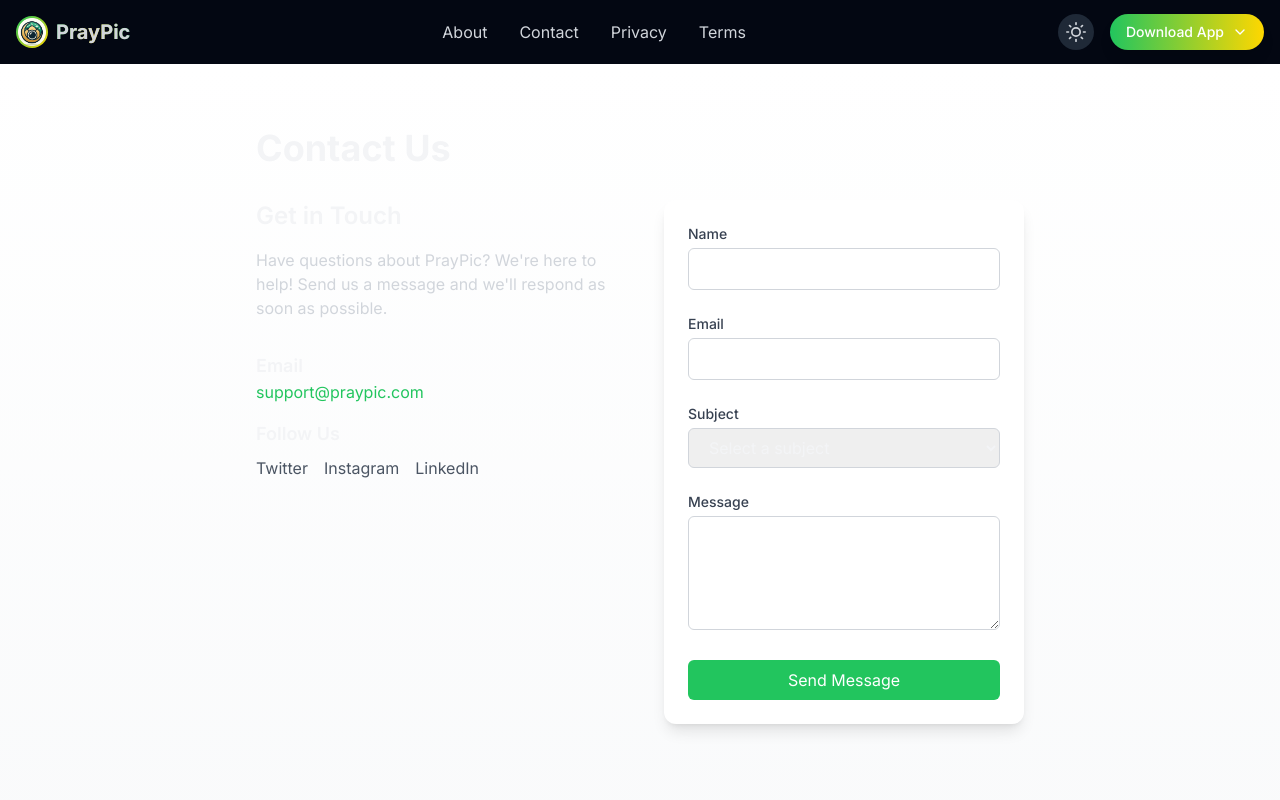
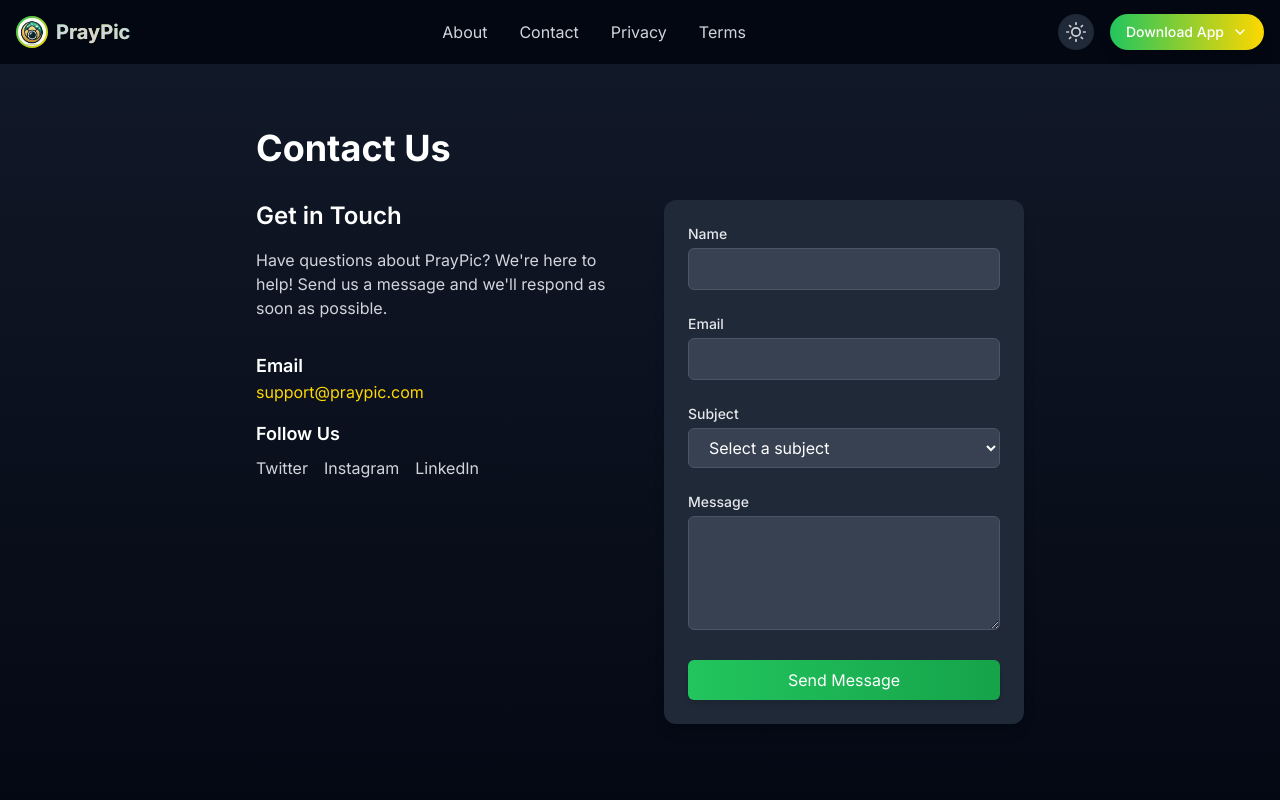
Before and after one commit to yousifUnity/Pray-Pic, a Next.js app: page /contact in a window 1280 px wide. Shown: the top 800 px of the page. Built offline with nearby package versions, Linux system fonts and the light colour scheme.

Commit message:
Update page.tsx

```diff
--- a/src/app/contact/page.tsx
+++ b/src/app/contact/page.tsx
@@ -24,17 +24,17 @@
   }
 
   return (
-    <div className="min-h-screen bg-gradient-to-b from-white to-gray-50 py-16">
+    <div className="min-h-screen bg-gradient-to-b from-white to-gray-50 dark:from-gray-900 dark:to-gray-950 py-16">
       <div className="container mx-auto px-4">
         <div className="max-w-3xl mx-auto">
-          <h1 className="text-4xl font-bold mb-8">Contact Us</h1>
+          <h1 className="text-4xl font-bold mb-8 text-gray-800 dark:text-white">Contact Us</h1>
 
           <div className="grid md:grid-cols-2 gap-12">
             {/* Contact Information */}
             <div className="space-y-8">
               <div>
-                <h2 className="text-2xl font-semibold mb-4 text-gray-800">Get in Touch</h2>
-                <p className="text-gray-600">
+                <h2 className="text-2xl font-semibold mb-4 text-gray-800 dark:text-white">Get in Touch</h2>
+                <p className="text-gray-600 dark:text-gray-300">
                   Have questions about PrayPic? We're here to help! Send us a message and we'll
                   respond as soon as possible.
                 </p>
@@ -42,22 +42,22 @@
 
               <div className="space-y-4">
                 <div>
-                  <h3 className="text-lg font-semibold text-gray-800">Email</h3>
-                  <a href="mailto:support@praypic.com" className="text-primary-green hover:underline">
+                  <h3 className="text-lg font-semibold text-gray-800 dark:text-white">Email</h3>
+                  <a href="mailto:support@praypic.com" className="text-primary-green dark:text-primary-gold hover:underline">
                     support@praypic.com
                   </a>
                 </div>
 
                 <div>
-                  <h3 className="text-lg font-semibold text-gray-800">Follow Us</h3>
+                  <h3 className="text-lg font-semibold text-gray-800 dark:text-white">Follow Us</h3>
                   <div className="flex space-x-4 mt-2">
-                    <a href="#" className="text-gray-600 hover:text-primary-green">
+                    <a href="#" className="text-gray-600 dark:text-gray-300 hover:text-primary-green dark:hover:text-primary-gold">
                       Twitter
                     </a>
-                    <a href="#" className="text-gray-600 hover:text-primary-green">
+                    <a href="#" className="text-gray-600 dark:text-gray-300 hover:text-primary-green dark:hover:text-primary-gold">
                       Instagram
                     </a>
-                    <a href="#" className="text-gray-600 hover:text-primary-green">
+                    <a href="#" className="text-gray-600 dark:text-gray-300 hover:text-primary-green dark:hover:text-primary-gold">
                       LinkedIn
                     </a>
                   </div>
@@ -66,10 +66,10 @@
             </div>
 
             {/* Contact Form */}
-            <div className="bg-white p-6 rounded-xl shadow-lg">
+            <div className="bg-white dark:bg-gray-800 p-6 rounded-xl shadow-lg">
               <form onSubmit={handleSubmit} className="space-y-6">
                 <div>
-                  <label htmlFor="name" className="block text-sm font-medium text-gray-700 mb-1">
+                  <label htmlFor="name" className="block text-sm font-medium text-gray-700 dark:text-gray-200 mb-1">
                     Name
                   </label>
                   <input
@@ -79,12 +79,12 @@
                     value={formData.name}
                     onChange={handleChange}
                     required
-                    className="w-full px-4 py-2 border border-gray-300 rounded-md focus:ring-primary-green focus:border-primary-green"
+                    className="w-full px-4 py-2 border border-gray-300 dark:border-gray-600 bg-white dark:bg-gray-700 text-gray-900 dark:text-white rounded-md focus:ring-primary-green dark:focus:ring-primary-gold focus:border-primary-green dark:focus:border-primary-gold"
                   />
                 </div>
 
                 <div>
-                  <label htmlFor="email" className="block text-sm font-medium text-gray-700 mb-1">
+                  <label htmlFor="email" className="block text-sm font-medium text-gray-700 dark:text-gray-200 mb-1">
                     Email
                   </label>
                   <input
@@ -94,12 +94,12 @@
                     value={formData.email}
                     onChange={handleChange}
                     required
-                    className="w-full px-4 py-2 border border-gray-300 rounded-md focus:ring-primary-green focus:border-primary-green"
+                    className="w-full px-4 py-2 border border-gray-300 dark:border-gray-600 bg-white dark:bg-gray-700 text-gray-900 dark:text-white rounded-md focus:ring-primary-green dark:focus:ring-primary-gold focus:border-primary-green dark:focus:border-primary-gold"
                   />
                 </div>
 
                 <div>
-                  <label htmlFor="subject" className="block text-sm font-medium text-gray-700 mb-1">
+                  <label htmlFor="subject" className="block text-sm font-medium text-gray-700 dark:text-gray-200 mb-1">
                     Subject
                   </label>
                   <select
@@ -108,7 +108,7 @@
                     value={formData.subject}
                     onChange={handleChange}
                     required
-                    className="w-full px-4 py-2 border border-gray-300 rounded-md focus:ring-primary-green focus:border-primary-green"
+                    className="w-full px-4 py-2 border border-gray-300 dark:border-gray-600 bg-white dark:bg-gray-700 text-gray-900 dark:text-white rounded-md focus:ring-primary-green dark:focus:ring-primary-gold focus:border-primary-green dark:focus:border-primary-gold"
                   >
                     <option value="">Select a subject</option>
                     <option value="general">General Inquiry</option>
@@ -119,7 +119,7 @@
                 </div>
 
                 <div>
-                  <label htmlFor="message" className="block text-sm font-medium text-gray-700 mb-1">
+                  <label htmlFor="message" className="block text-sm font-medium text-gray-700 dark:text-gray-200 mb-1">
                     Message
                   </label>
                   <textarea
@@ -129,13 +129,13 @@
                     onChange={handleChange}
                     required
                     rows={4}
-                    className="w-full px-4 py-2 border border-gray-300 rounded-md focus:ring-primary-green focus:border-primary-green"
+                    className="w-full px-4 py-2 border border-gray-300 dark:border-gray-600 bg-white dark:bg-gray-700 text-gray-900 dark:text-white rounded-md focus:ring-primary-green dark:focus:ring-primary-gold focus:border-primary-green dark:focus:border-primary-gold"
                   ></textarea>
                 </div>
 
                 <button
                   type="submit"
-                  className="w-full bg-primary-green text-white py-2 px-4 rounded-md hover:bg-green-700 transition-colors duration-300"
+                  className="w-full bg-gradient-to-r from-primary-green to-green-700 dark:from-primary-green dark:to-green-600 text-white py-2 px-4 rounded-md hover:from-green-600 hover:to-green-800 dark:hover:from-green-500 dark:hover:to-green-700 transition-all duration-300 shadow-md hover:shadow-lg"
                 >
                   Send Message
                 </button>
```
